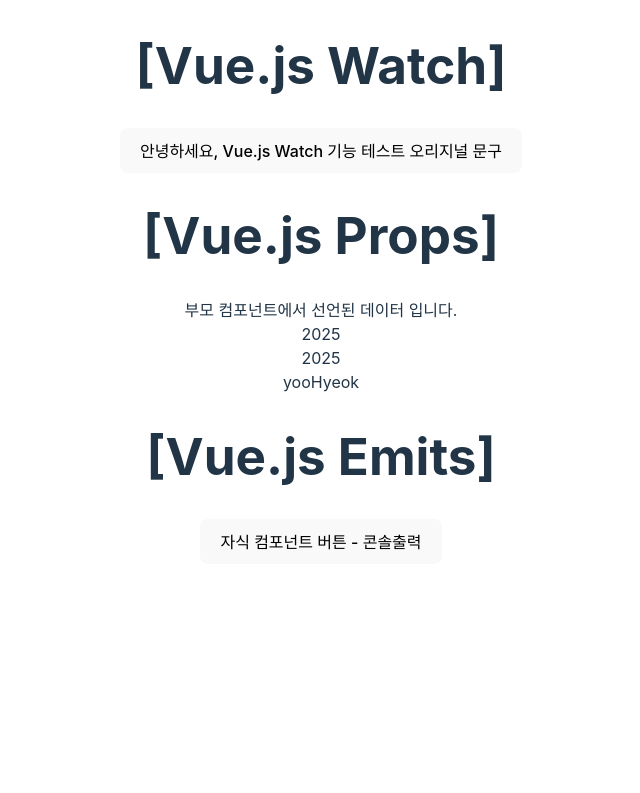
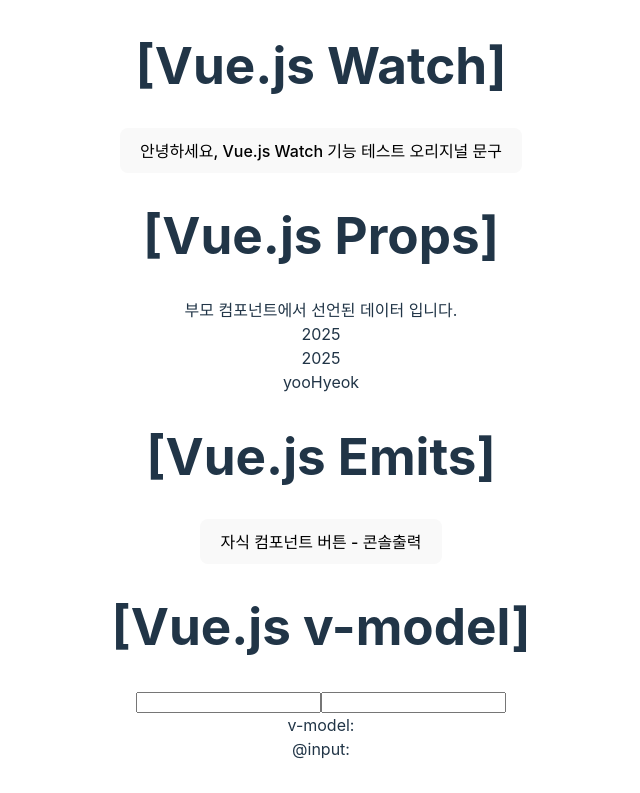
Before and after one commit to YooHyeok/vue3-vite-9din-basic, a Vue app: page / in a window 1280 px wide. Shown: the part 3227-4020 px from the top of the page, without its empty margins (319-959 px from the left). Before the commit the page ends 3823 px from the top, so only its background shows below. Built offline with nearby package versions, Linux system fonts and the light colour scheme.

Commit message:
feat: Data문법 2-3 v-model 예제코드 추가

```diff
--- a/src/App.vue
+++ b/src/App.vue
@@ -12,6 +12,7 @@
   <Watch/>
   <PropsParent/>
   <EmitsParent/>
+  <VModel/>
 </template>
 
 <script>
@@ -28,6 +29,7 @@
 import Watch from './components/Watch.vue';
 import PropsParent from './components/props/vue2/PropsParent.vue';
 import EmitsParent from './components/emits/vue2/EmitsParent.vue';
+import VModel from './components/VModel.vue';
 export default {
   name: 'App',
   components: {
@@ -43,7 +45,8 @@
     Computed,
     Watch,
     PropsParent,
-    EmitsParent
+    EmitsParent,
+    VModel
   }
 
 }
--- /dev/null
+++ b/src/components/VModel.vue
@@ -0,0 +1,19 @@
+<template>
+  <h1>[Vue.js v-model]</h1>
+  <div>
+    <input type="text" v-model="inputValue1">
+    <input type="text" @input="inputValue2 = $event.value.target">
+  </div>
+  <div>v-model: {{ inputValue1 }}</div>
+  <div>@input: {{ inputValue2 }}</div>
+</template>
+<script>
+export default {
+  data() {
+    return {
+      inputValue1: '',
+      inputValue2: ''
+    }
+  }
+}
+</script>
```
